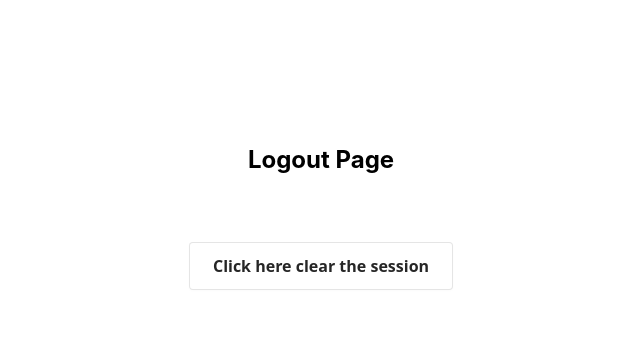
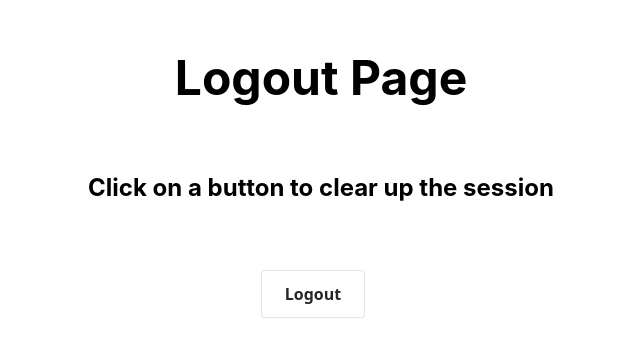
Before and after one commit to agazibaric/next-auth-jwt-role-based-authorization, a Next.js app: page /logout in a window 1280 px wide. Shown: the part 216-558 px from the top of the page, without its empty margins (319-959 px from the left). Built offline with nearby package versions, Linux system fonts and the light colour scheme.

Commit message:
chore: style

```diff
--- a/src/pages/logout.tsx
+++ b/src/pages/logout.tsx
@@ -15,10 +15,13 @@ const LogoutPage: NextPage = () => {
   return (
     <div className={styles.container}>
       <main className={styles.main}>
-        <h1 className={styles.description}>Logout Page</h1>
+        <h1 className={styles.title}>Logout Page</h1>
+        <h1 className={styles.description}>
+          Click on a button to clear up the session
+        </h1>
 
         <div className={styles.button} onClick={handleLogout}>
-          Click here clear the session
+          Logout
         </div>
       </main>
     </div>
--- a/src/styles/Home.module.css
+++ b/src/styles/Home.module.css
@@ -95,6 +95,7 @@
   touch-action: manipulation;
   vertical-align: baseline;
   width: auto;
+  margin-right: 1rem;
 }
 
 .button:hover,
```
Also changed, not shown: src/pages/login.tsx (+7 -5 lines).
